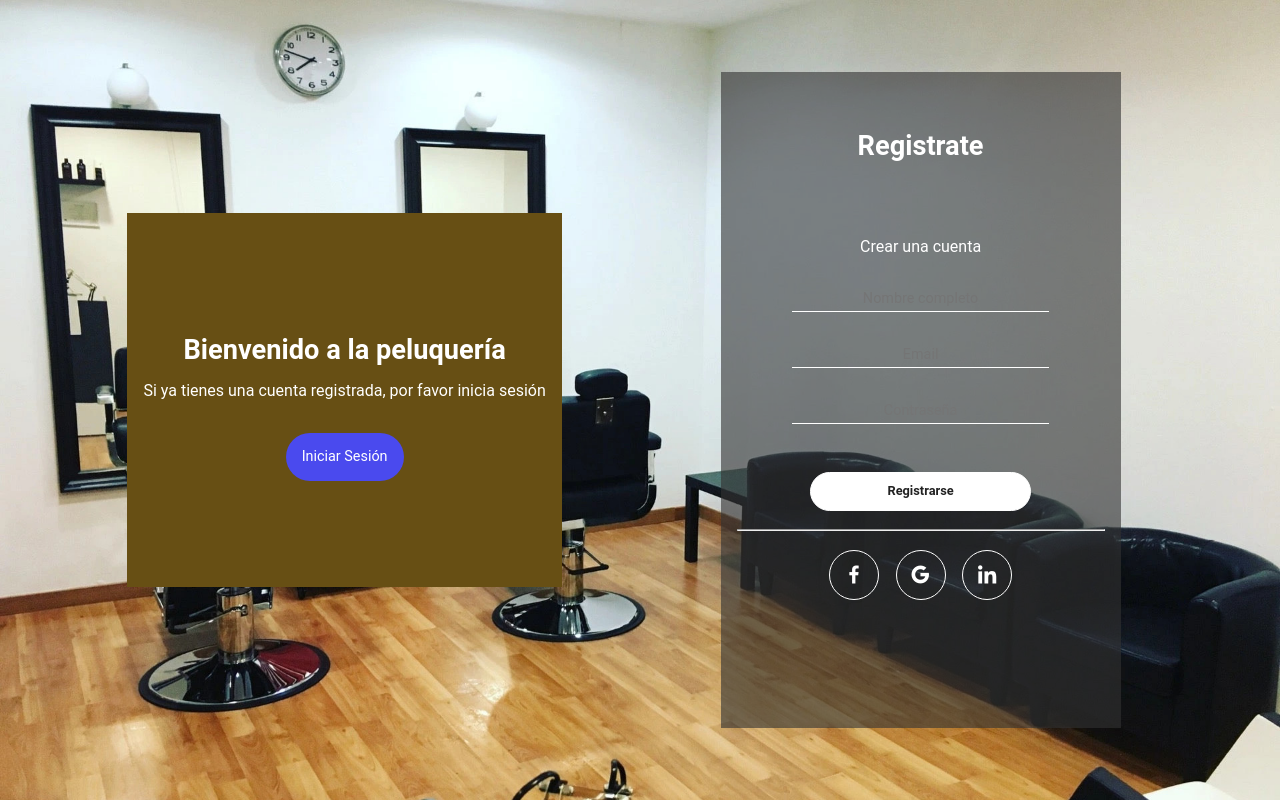
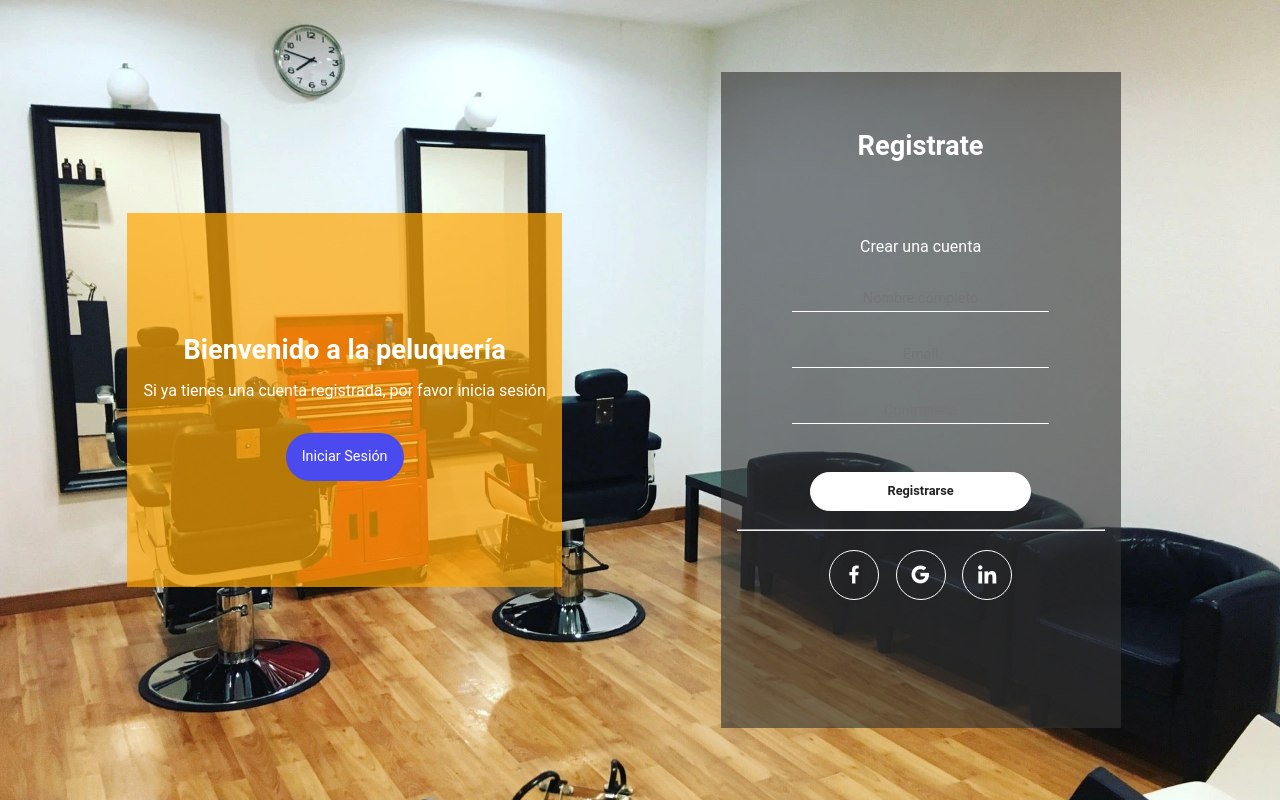
Before and after one commit to Srojas80278/AmbienteWebProyecto, a PHP site: page /Login.html in a window 1280 px wide. Run offline with PHP 8.4, Linux system fonts and the light colour scheme.

Commit message:
Transparencia del cuadro de texto

```diff
--- a/css/estilos.css
+++ b/css/estilos.css
@@ -31,7 +31,7 @@ body {
     display: flex;
     align-items: center;
     text-align: center;
-    background-color: rgb(103, 79, 20);
+    background-color: rgba(255, 165, 0, 0.7);
     margin-top: 15%;
     margin-bottom: 15%;
 }
```
